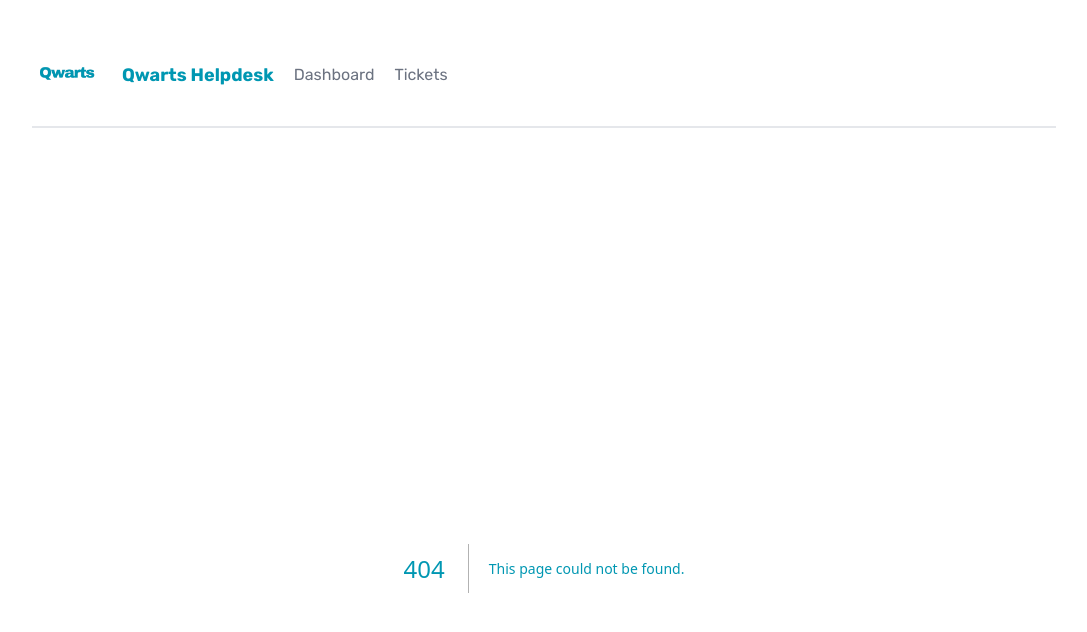
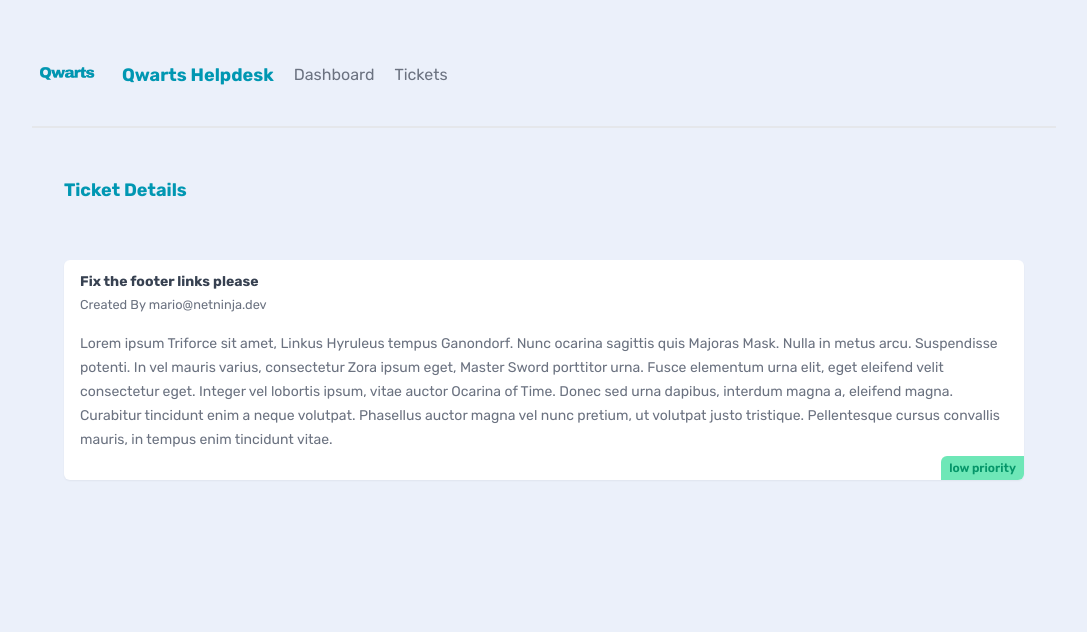
Before and after one commit to izsal/qwarts-helpdesk, a Next.js app: page /tickets/1 in a window 1280 px wide. Before the commit this address had no page. Shown: the top 632 px of the page, without its empty margins (96-1183 px from the left). Built offline with nearby package versions, Linux system fonts and the light colour scheme; data requests are answered from the project's data file.

Commit message:
feat: 🎸 new for get ticket details and when not found to
with generarticStaticParams

```diff
--- a/app/tickets/TicketList.jsx
+++ b/app/tickets/TicketList.jsx
@@ -1,3 +1,4 @@
+import Link from "next/link";
 import React from "react";
 
 async function getTickets() {
@@ -16,11 +17,13 @@ export default async function TicketList() {
     <>
       {tickets.map((ticket) => (
         <div key={ticket.id} className="card my-5">
-          <h3>{ticket.title}</h3>
-          <p>{ticket.body.slice(0, 200)}...</p>
-          <div className={`pill ${ticket.priority}`}>
-            {ticket.priority} priority
-          </div>
+          <Link href={`/tickets/${ticket.id}`}>
+            <h3>{ticket.title}</h3>
+            <p>{ticket.body.slice(0, 200)}...</p>
+            <div className={`pill ${ticket.priority}`}>
+              {ticket.priority} priority
+            </div>
+          </Link>
         </div>
       ))}
       {tickets.length === 0 && (
--- /dev/null
+++ b/app/tickets/[id]/page.jsx
@@ -0,0 +1,47 @@
+import { notFound } from "next/navigation";
+
+export const dynamicParams = true; // default val = true
+
+export async function generateStaticParams() {
+  const res = await fetch("http://localhost:4000/tickets");
+
+  const tickets = await res.json();
+
+  return tickets.map((ticket) => ({
+    id: ticket.id,
+  }));
+}
+
+async function getTicket(id) {
+  const res = await fetch(`http://localhost:4000/tickets/${id}`, {
+    next: {
+      revalidate: 0, // use 0 to opt out of using cache
+    },
+  });
+
+  if (!res.ok) {
+    notFound();
+  }
+
+  return res.json();
+}
+
+export default async function TicketDetails({ params }) {
+  // cosnt id
+  const ticket = await getTicket(params.id);
+  return (
+    <main>
+      <nav>
+        <h2>Ticket Details</h2>
+      </nav>
+      <div className="card">
+        <h3>{ticket.title}</h3>
+        <small>Created By {ticket.user_email}</small>
+        <p>{ticket.body}</p>
+        <div className={`pill ${ticket.priority}`}>
+          {ticket.priority} priority
+        </div>
+      </div>
+    </main>
+  );
+}
```
